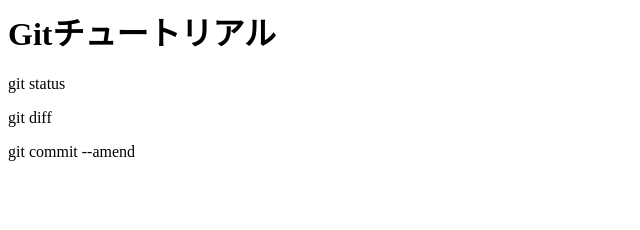
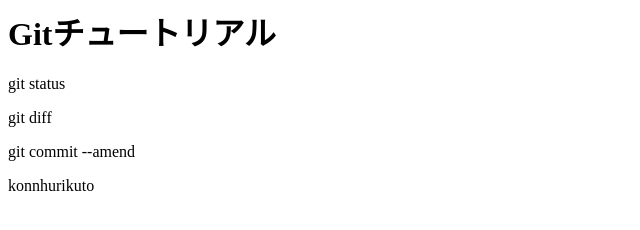
Before and after one commit to ryota1116/git_tutorial, a plain HTML site: page index.html in a window 1280 px wide. Shown: the whole page, without its empty margins (0-640 px from the left). Drawn offline with Linux system fonts and the light colour scheme.

Commit message:
konhurikutoを追記

```diff
--- a/index.html
+++ b/index.html
@@ -2,3 +2,4 @@
 <p>git status</p>
 <p>git diff</p>
 <p>git commit --amend</p>
+<p>konnhurikuto</p>
```
